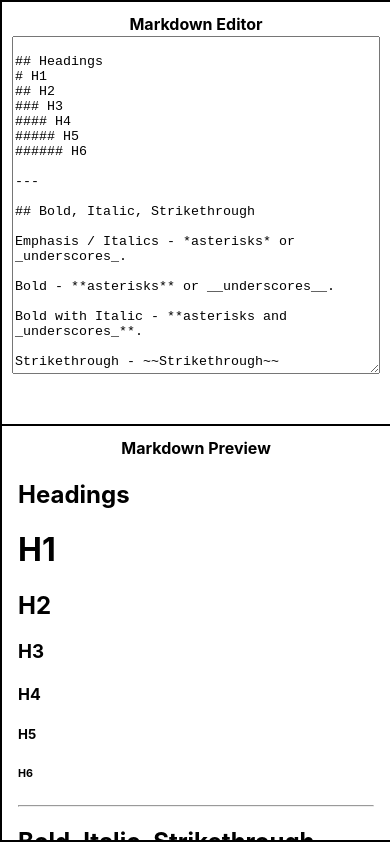
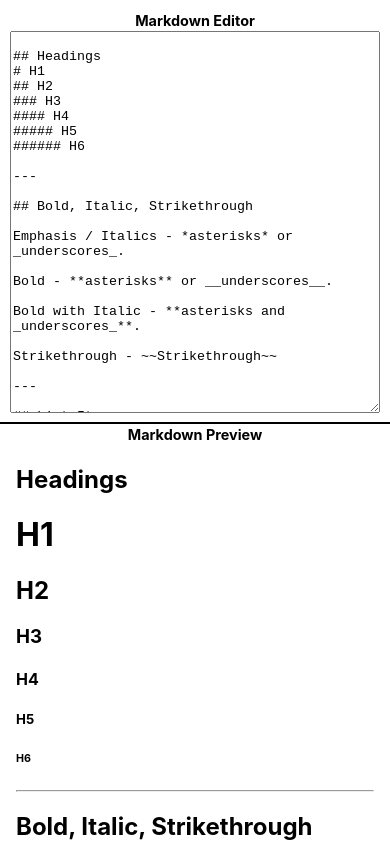
Before and after one commit to abhishekakade/markdown-previewer, a React (Create React App) app: page / in a window 390 px wide. Built offline with nearby package versions, Linux system fonts and the light colour scheme.

Commit message:
fix: mobile view styles

```diff
--- a/src/App.css
+++ b/src/App.css
@@ -40,32 +40,33 @@
   }
 
   #editor {
-    height: 40vh;
+    height: 95%;
   }
 
   .textarea-container {
     display: block;
-    width: calc(100% - 2px);
+    width: 100%;
     height: 50vh;
-    margin: 2px;
+    margin: 0;
+    margin-bottom: 2px;
     border: none;
   }
 
   .preview-container {
     display: block;
-    width: calc(100% - 2px);
+    width: 100%;
     height: auto;
-    max-height: 49vh;
+    max-height: 50vh;
     overflow-y: scroll;
-    margin: 2px;
-    padding-right: 1rem;
-    padding-left: 1rem;
+    margin: 0;
+    margin-top: 2px;
+    padding: 0 1rem;
     border: none;
   }
 
   #editor-heading,
   #preview-heading {
-    font-size: 1rem;
+    font-size: 0.9rem;
     padding: 2px;
     margin: 0;
   }
```
